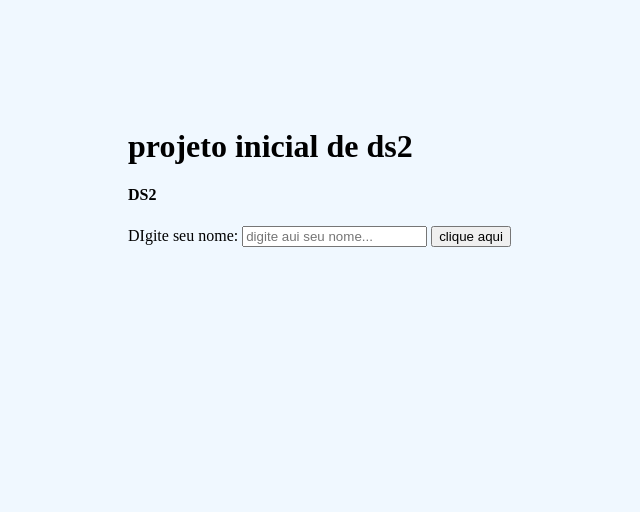
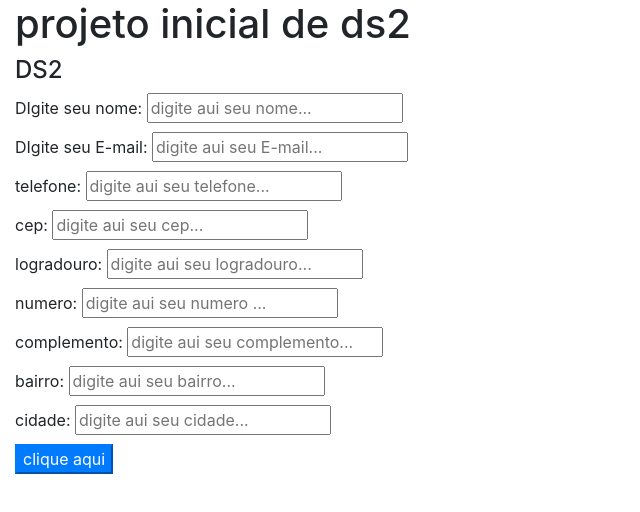
Before and after one commit to Caiogoes0506/projeto-inicial, a plain HTML site: page index.html in a window 1280 px wide. Shown: the whole page, without its empty margins (0-640 px from the left). Drawn offline with nearby package versions, Linux system fonts and the light colour scheme.

Commit message:
formulario

```diff
--- a/index.html
+++ b/index.html
@@ -6,16 +6,63 @@
     <meta name="viewport" content="width=device-width, initial-scale=1.0">
     <title>Document</title>
     <link rel="stylesheet" href="./estilo.css">
+    <link rel="stylesheet" href="https://stackpath.bootstrapcdn.com/bootstrap/4.1.3/css/bootstrap.min.css" integrity="sha384-MCw98/SFnGE8fJT3GXwEOngsV7Zt27NXFoaoApmYm81iuXoPkFOJwJ8ERdknLPMO" crossorigin="anonymous">
 </head>
-<body>
+<body class="container-fluid">
     <h1>projeto inicial de ds2 </h1>
     <div>
         <h4>DS2</h4>
-        <label>DIgite seu nome:</label>
-        <input type="text" id="nome" placeholder="digite aui seu nome...">
-        <input type="button" id="botao" value="clique aqui">
+        <form>
+            <div class="mb-1">
+                <label>DIgite seu nome:</label>
+                <input type="text" id="nome" placeholder="digite aui seu nome...">
+            </div>
+            <div class="mb-1">
+                <label>DIgite seu E-mail:</label>
+                <input type="text" id="email" placeholder="digite aui seu E-mail...">
+            </div>
+            <div class="mb-1">
+                <label>telefone:</label>
+                <input type="text" id="telefone" placeholder="digite aui seu telefone...">
+            </div>
+            <div class="mb-1">
+                <label>cep:</label>
+                <input type="text" id="cep" placeholder="digite aui seu cep...">
+            </div>
+        </div>
+        <div class="mb-1">
+            <label>logradouro:</label>
+            <input type="text" id="logradouro" placeholder="digite aui seu logradouro...">
+        </div>
+        <div class="mb-1">
+            <label>numero:</label>
+            <input type="text" id="numero" placeholder="digite aui seu numero ...">
+        </div>
+    </div>
+    <div class="mb-1">
+        <label>complemento:</label>
+        <input type="text" id="complemento" placeholder="digite aui seu complemento...">
+    </div>
+    <div class="mb-1">
+        <label>bairro:</label>
+        <input type="text" id="bairro" placeholder="digite aui seu bairro...">
+    </div>
+    <div class="mb-1">
+        <label>cidade:</label>
+        <input type="text" id="cidade" placeholder="digite aui seu cidade...">
+    </div>
+
+
+        <input type="button" id="botao" class="btn-primary" value="clique aqui">
+    </form>
+    <div class="m-2 p-1 text-center" id="saida-de-dados">
+
+    </div>
     </div>
     <script src="./scripts.js"></script>
+    <script src="https://code.jquery.com/jquery-3.3.1.slim.min.js" integrity="sha384-q8i/X+965DzO0rT7abK41JStQIAqVgRVzpbzo5smXKp4YfRvH+8abtTE1Pi6jizo" crossorigin="anonymous"></script>
+<script src="https://cdnjs.cloudflare.com/ajax/libs/popper.js/1.14.3/umd/popper.min.js" integrity="sha384-ZMP7rVo3mIykV+2+9J3UJ46jBk0WLaUAdn689aCwoqbBJiSnjAK/l8WvCWPIPm49" crossorigin="anonymous"></script>
+<script src="https://stackpath.bootstrapcdn.com/bootstrap/4.1.3/js/bootstrap.min.js" integrity="sha384-ChfqqxuZUCnJSK3+MXmPNIyE6ZbWh2IMqE241rYiqJxyMiZ6OW/JmZQ5stwEULTy" crossorigin="anonymous"></script>
 
 </body>
 </html>
--- a/scripts.js
+++ b/scripts.js
@@ -1,7 +1,19 @@
 var botao = document.getElementById("botao");
 botao.addEventListener("click", alertar);
 var nome = document.getElementById("nome");
+var saida = document.getElementById("saida-de-dados");
+var email = document.getElementById("email");
+var telefone = document.getElementById("telefone");
+var cep = document.getElementById("cep");
+var logradouro = document.getElementById("logradouro");
+var numero = document.getElementById("numero");
+var complemento = document.getElementById("complemento");
+var bairro = document.getElementById("bairro");
+var cidade = document.getElementById("cidade");
+function alertar(){
+    //alert(nome.value + " " + "clicou no botao!!");
+    saida.innerText = "nome: " + " " + nome.value + " \n E-mail: " + " " + email.value  + " \n telefone: " + " " + telefone.value + " \n cep: " + " " + cep.value + " \n logradouro: " + " " + logradouro.value+ " \n numero: " + " " + numero.value + " \n complemento: " + " " + complemento.value + " \n bairro: " + " " + bairro.value + " \n cidade: " + " " + cidade.value;
 
-function alertar(){
-    alert(nome.value + " " + "clicou no botao!!");
+
+
 }
```
